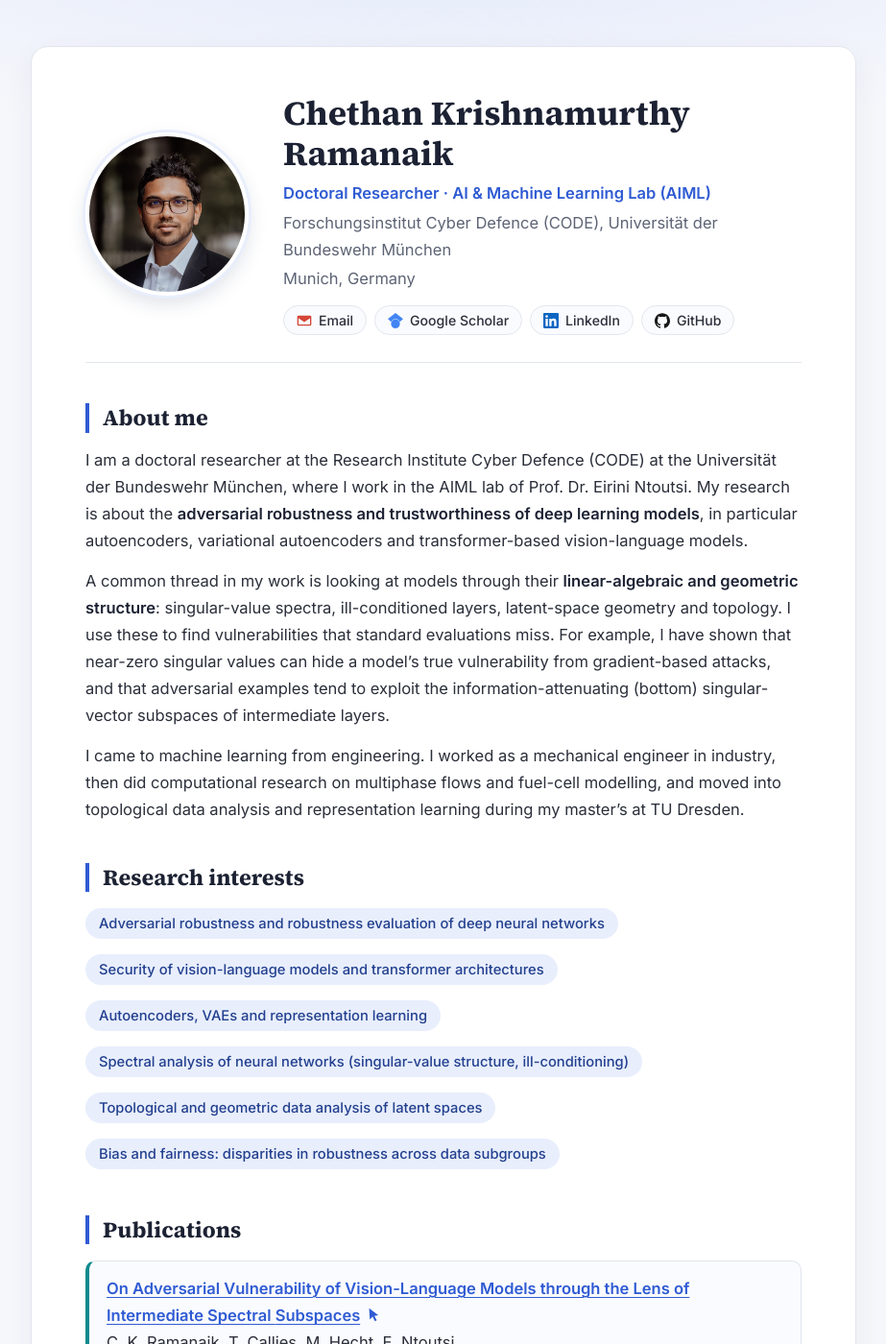
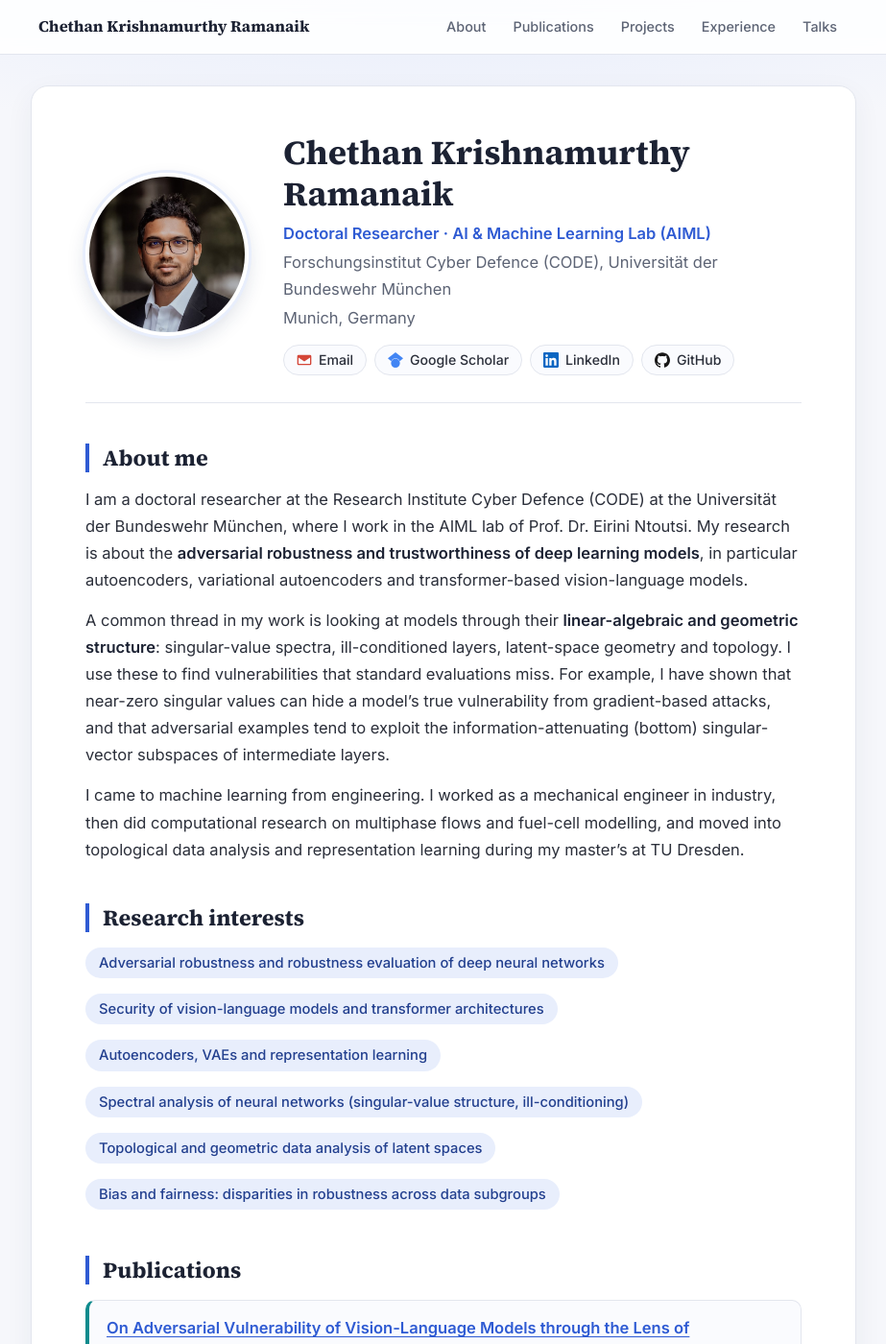
Before and after one commit to ChethanKodase/ChethanKodase.github.io, a Jekyll site: the page built from README.md, in a window 1280 px wide and 1400 px high. Shown: the whole window at 96% size, without its empty margins (178-1101 px from the left). Built offline with Jekyll 4.4.1, drawn with Linux system fonts in a browser that asks for light colours; our own code applies the rules of GitHub Pages for plain Markdown files; some of the changed text lies outside the part shown.

Commit message:
Add navigation bar and project links

```diff
--- a/README.md
+++ b/README.md
@@ -47,8 +47,8 @@ I came to machine learning from engineering. I worked as a mechanical engineer i
 
 ## Research projects
 
-- **MAMMOth** (Horizon Europe): multi-dimensional discrimination in AI systems. My contribution studies bias as disparity in adversarial robustness across subgroups.
-- **STELAR** (Horizon Europe): data quality and AI for agriculture. I worked on spatio-temporal, bias-aware crop classification using deep learning and ensemble methods.
+- **[MAMMOth](https://mammoth-ai.eu/)** (Horizon Europe): multi-dimensional discrimination in AI systems. My contribution studies bias as disparity in adversarial robustness across subgroups.
+- **[STELAR](https://stelar-project.eu/)** (Horizon Europe): data quality and AI for agriculture. I worked on spatio-temporal, bias-aware crop classification using deep learning and ensemble methods.
 
 ## Experience
 
@@ -72,4 +72,4 @@ I came to machine learning from engineering. I worked as a mechanical engineer i
 
 - Presented *Adversarial Robustness of VAEs across Intersectional Subgroups* at the BIAS workshop, ECML PKDD 2024, Vilnius
 - Participant, Dagstuhl Seminar 23431: *Network Attack Detection and Defense – AI-Powered Threats and Responses* (2023)
-- Speaker, STELAR Virtual Open Day on remote sensing for agriculture (2025)
+- Speaker, [STELAR](https://stelar-project.eu/) Virtual Open Day on remote sensing for agriculture (2025)
--- a/_layouts/default.html
+++ b/_layouts/default.html
@@ -15,12 +15,41 @@
   {% endif %}
 </head>
 <body>
-  {% if page.url != '/' %}
-  <nav class="topnav"><a href="{{ '/' | relative_url }}">← Chethan Krishnamurthy Ramanaik</a></nav>
-  {% endif %}
+  {% assign home = '/' | relative_url %}
+  <header class="sitenav">
+    <div class="sitenav-inner">
+      <a class="sitenav-name" href="{{ home }}">Chethan Krishnamurthy Ramanaik</a>
+      <nav class="sitenav-links">
+        <a href="{{ home }}#about-me">About</a>
+        <a href="{{ home }}#publications">Publications</a>
+        <a href="{{ home }}#research-projects">Projects</a>
+        <a href="{{ home }}#experience">Experience</a>
+        <a href="{{ home }}#talks-and-events">Talks</a>
+      </nav>
+    </div>
+  </header>
   <main class="page {{ page.class }}">
     {{ content }}
   </main>
+  {% if page.url == '/' %}
+  <script>
+    // Highlight the nav item of the section currently on screen
+    (function () {
+      var links = document.querySelectorAll('.sitenav-links a');
+      var map = {};
+      links.forEach(function (a) { map[a.getAttribute('href').split('#')[1]] = a; });
+      var heads = Array.prototype.slice.call(document.querySelectorAll('.page h2[id]'));
+      function update() {
+        var active = null;
+        heads.forEach(function (h) { if (map[h.id] && h.getBoundingClientRect().top < 140) active = h.id; });
+        links.forEach(function (a) { a.classList.remove('active'); });
+        if (active && map[active]) map[active].classList.add('active');
+      }
+      window.addEventListener('scroll', update, { passive: true });
+      update();
+    })();
+  </script>
+  {% endif %}
   <footer class="footer">© {{ site.time | date: '%Y' }} Chethan Krishnamurthy Ramanaik</footer>
 </body>
 </html>
--- a/assets/css/site.css
+++ b/assets/css/site.css
@@ -184,14 +184,49 @@ tr:hover td { background: #fafbfe; }
 figure.narrow img { max-width: 420px; width: 100%; }
 
 
-/* ---------- Top navigation on sub-pages ---------- */
-.topnav {
+/* ---------- Site navigation bar (all pages) ---------- */
+html { scroll-behavior: smooth; }
+.page h2[id] { scroll-margin-top: 80px; }
+.sitenav {
+  position: sticky;
+  top: 0;
+  z-index: 50;
+  background: rgba(255, 255, 255, 0.88);
+  -webkit-backdrop-filter: saturate(180%) blur(10px);
+          backdrop-filter: saturate(180%) blur(10px);
+  border-bottom: 1px solid var(--border);
+}
+.sitenav-inner {
   max-width: 860px;
-  margin: 28px auto -28px;
-  padding: 0 8px;
-  font-size: 0.92rem;
+  margin: 0 auto;
+  padding: 10px 8px;
+  display: flex;
+  align-items: center;
+  justify-content: space-between;
+  gap: 16px;
 }
-.topnav a { border-bottom: 0; font-weight: 500; }
+.sitenav-name {
+  font-family: "Source Serif 4", Georgia, serif;
+  font-weight: 700;
+  font-size: 1.02rem;
+  color: #1c2233;
+  border-bottom: 0;
+  white-space: nowrap;
+}
+.sitenav-links { display: flex; gap: 4px; }
+.sitenav-links a {
+  padding: 6px 12px;
+  border-radius: 999px;
+  border-bottom: 0;
+  color: var(--muted);
+  font-size: 0.9rem;
+  font-weight: 500;
+  white-space: nowrap;
+  transition: background 0.15s ease, color 0.15s ease;
+}
+.sitenav-links a:hover { background: var(--accent-soft); color: var(--accent); }
+.sitenav-links a.active { background: var(--accent); color: #fff; }
+.page { margin-top: 32px; }
 
 /* ---------- Paper article pages ---------- */
 .article .paper-head { text-align: center; padding-bottom: 26px; border-bottom: 1px solid var(--border); }
@@ -260,7 +295,6 @@ pre {
 
 @media (max-width: 700px) {
   .fig-row { flex-direction: column; }
-  .topnav { margin: 16px auto 8px; padding: 0 20px; }
   .article .paper-head h1 { font-size: 1.6rem; }
 }
 
@@ -330,3 +364,11 @@ pre {
 .contact-links a[title="LinkedIn"] svg { fill: #0a66c2; }
 .contact-links a[title="GitHub"] svg { fill: #181717; }
 @media (max-width: 700px) { .contact-links { justify-content: center; } }
+
+@media (max-width: 760px) {
+  .sitenav-inner { flex-direction: column; align-items: stretch; gap: 6px; padding: 8px 12px; }
+  .sitenav-name { text-align: center; }
+  .sitenav-links { flex-wrap: wrap; justify-content: center; gap: 2px; }
+  .sitenav-links a { padding: 4px 8px; font-size: 0.82rem; }
+  .page h2[id] { scroll-margin-top: 110px; }
+}
```
